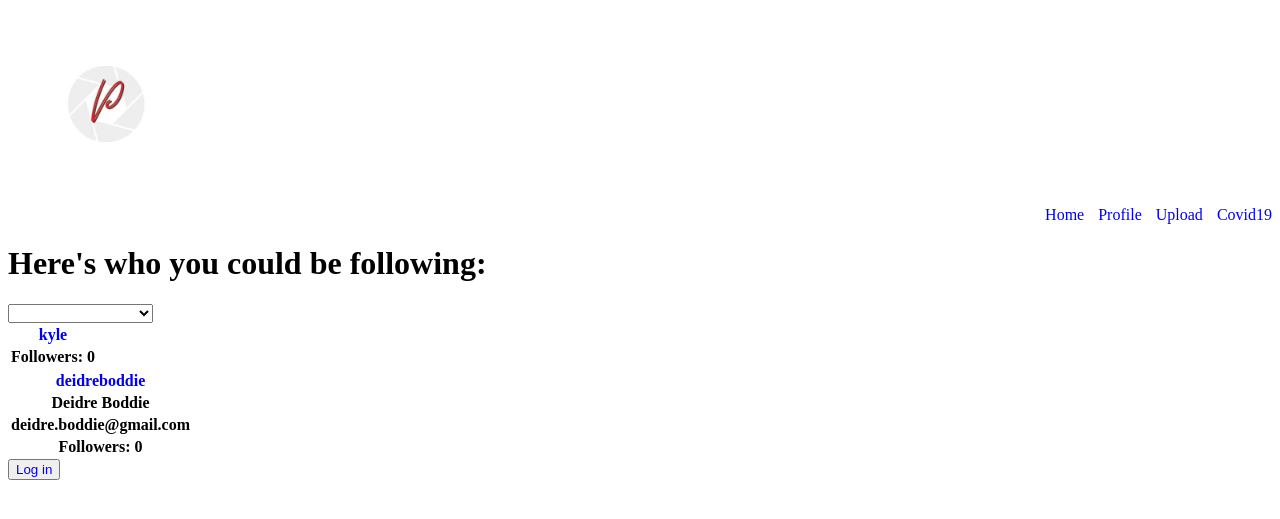
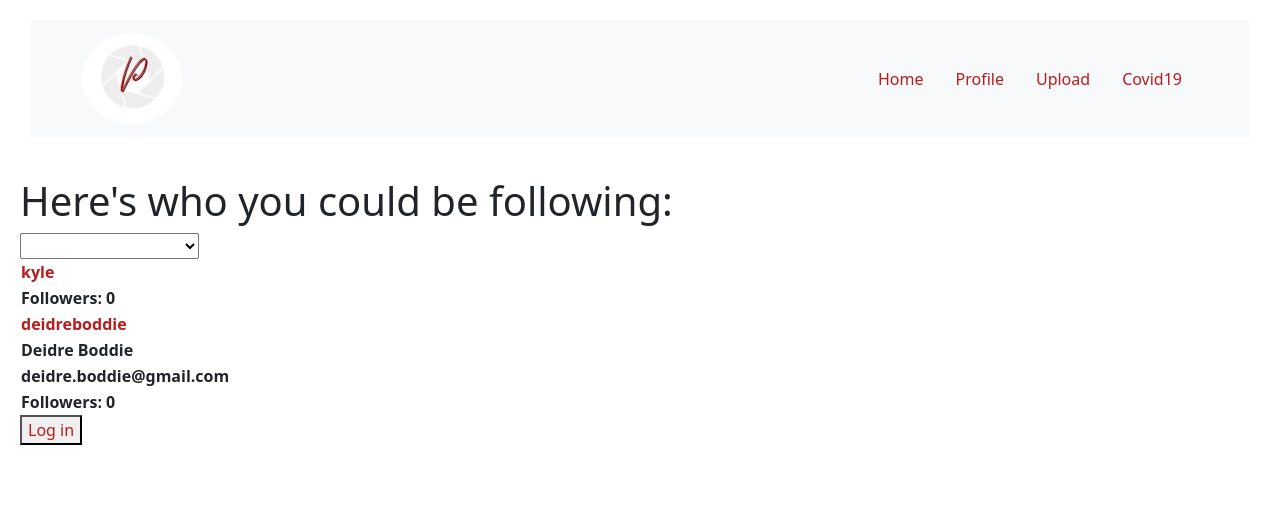
Before and after one commit to d-boddie/Instagram-clone, a Django app: page / in a window 1280 px wide. Shown: the top 519 px of the page. Run offline with Django 3.2, Linux system fonts and the light colour scheme; data comes from the database, SQL or seed files in the repository; lists and menus that the app fills with data are empty.

Commit message:
base.html set with nav and logo to be used on all pages

```diff
--- a/instagramclone/settings.py
+++ b/instagramclone/settings.py
@@ -27,7 +27,7 @@
     )
 
 # SECURITY WARNING: don't run with debug turned on in production!
-DEBUG = False
+DEBUG = True
 
 ALLOWED_HOSTS = ["*"]
 
--- a/templates/base.html
+++ b/templates/base.html
@@ -2,55 +2,73 @@
 <!DOCTYPE html>
 <html>
 <head>
+  <link href="https://cdn.jsdelivr.net/npm/bootstrap@5.0.0-beta3/dist/css/bootstrap.min.css" rel="stylesheet" integrity="sha384-eOJMYsd53ii+scO/bJGFsiCZc+5NDVN2yr8+0RDqr0Ql0h+rP48ckxlpbzKgwra6" crossorigin="anonymous">
+  <meta charset="UTF-8">
+  <meta http-equiv="X-UA-Compatible" content="IE=edge">
+  <meta name="viewport" content="width=device-width, initial-scale=1, shrink-to-fit=yes">
+  <title>Document</title>
 <style>
+
+body {
+  margin: 20px;
+}
+
+nav {
+  margin: 10px 10px 40px 10px;
+  display: inline-flexbox;
+}
+
 ul {
   list-style-type: none;
-  margin: 0;
-  padding: 0;
   text-align: right;
-  word-spacing: 10px;
+  word-spacing: 10px !important;
   vertical-align: top;
   align-items: top;
 }
-.active {
-  background-color: #4CAF50;
-  color: white;
-}
+
 li {
   display: inline;
 }
+
 a {
   text-decoration: none;
+  color: rgb(184, 28, 28);
 }
-#nav-logo {
-  width: 200px;
+img {
+  width: 100px;
   height: auto;
-  border-radius: 50%;
+  border-radius: 100%;
   overflow: hidden;
-  margin-top: -6px;
-  padding: -10px;
-  align-self: left;
+  margin: 0;
+  padding: 0;
+}
 
-}
+
 </style>
 </head>
 <body>
-<nav>
-<img id="nav-logo" src="{% static 'image/photo-logo.jpg' %}">
-<ul>
- <li>
- <a href="#"> Home</a>
- </li>
-  <li>
-  <a href="#"> Profile</a>
-  </li>
-  <li>
-  <a href="#"> Upload</a>
-  </li>
-  <li>
-  <a href="#"> Covid19</a>
-  </li>
-</ul>
+
+<nav class="navbar navbar-light bg-light">
+  <div class="container">
+  <a class="navbar-brand " href="#">
+  <img id="nav justify-content-top" src="{% static 'image/photo-logo.jpg' %}">
+  </a>
+  <ul class="nav justify-content-end">
+    <li class="nav-item">
+      <a class="nav-link" href="#">Home</a>
+    </li>
+    <li class="nav-item">
+      <a class="nav-link" href="#">Profile</a>
+    </li>
+    <li class="nav-item">
+      <a class="nav-link" href="#">Upload</a>
+    </li>
+    <li class="nav-item">
+      <a class="nav-link" href="#">Covid19</a>
+    </li>
+  </ul>
+</div>
 </nav>
+
 </body>
 </html>
```
Also changed, not shown: authentication/static/image/photo-logo copy.jpg (added), authentication/static/image/photo-logo.jpg.
